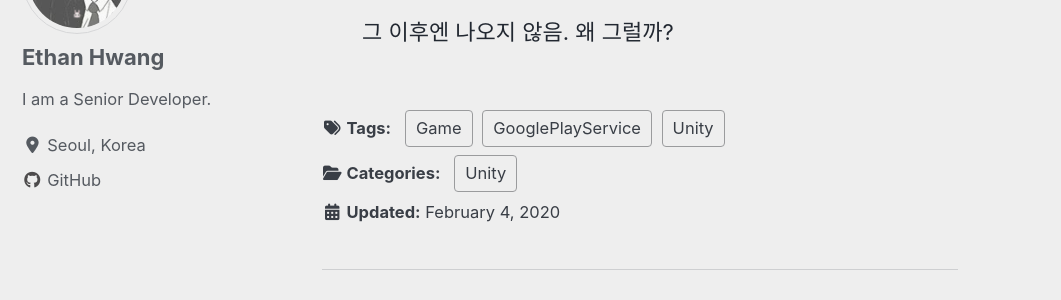
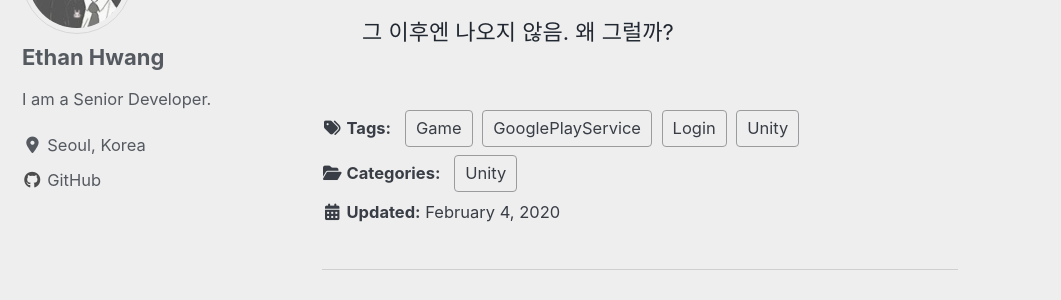
Before and after one commit to LNDNJC/lndnjc.github.io, a Jekyll site: the page built from _posts/2020-02-04-GooglePlayService Login.md, in a window 1280 px wide and 900 px high, scrolled down 1790 px. Shown: the part 142-442 px from the top of the window, without its empty margins (0-1061 px from the left). Built offline with Jekyll 4.4.1, drawn with Linux system fonts in a browser that asks for light colours; cached includes are drawn as plain includes; nearby versions of some CDN libraries.

Commit message:
mod post

```diff
--- a/_posts/2020-02-04-GooglePlayService Login.md
+++ b/_posts/2020-02-04-GooglePlayService Login.md
@@ -8,6 +8,7 @@ tags:
   - Unity
   - Game
   - GooglePlayService
+  - Login
 last_modified_at: 2020-02-04T08:06:00-05:00
 ---
 
```
